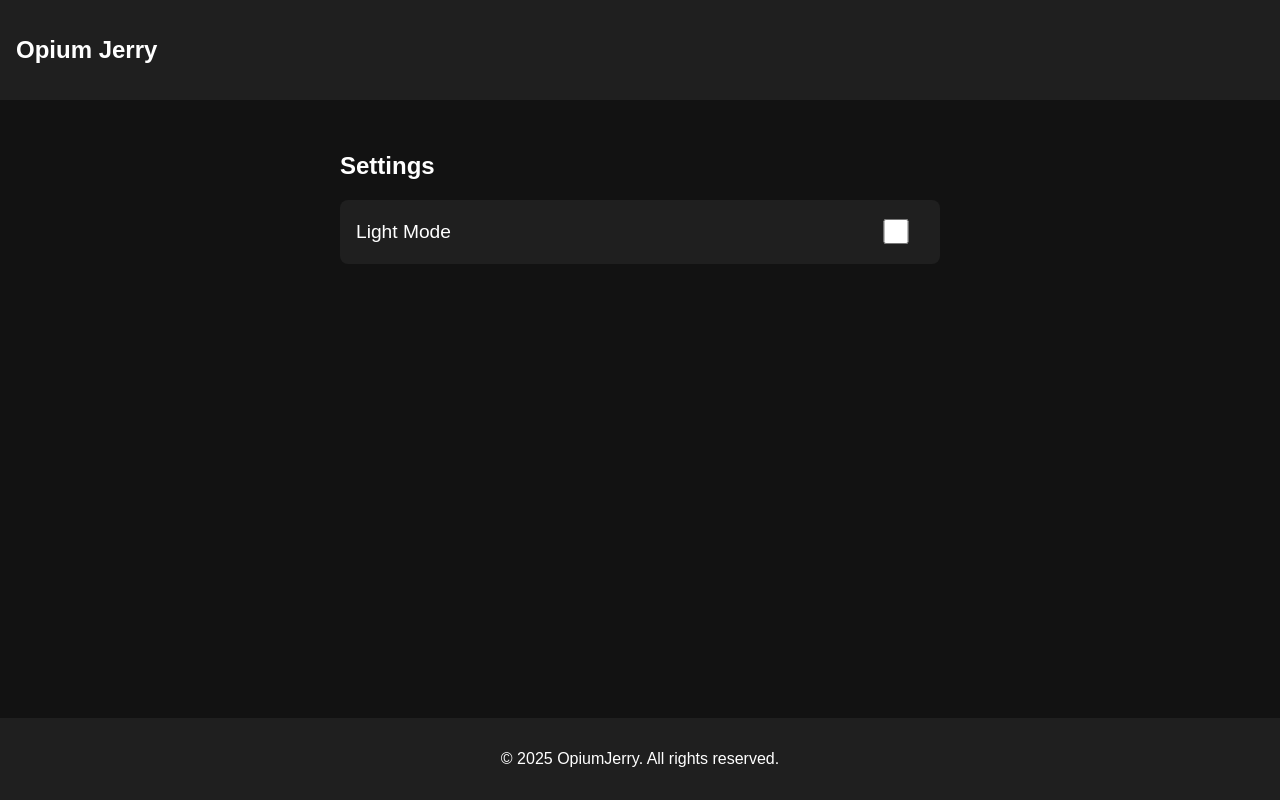
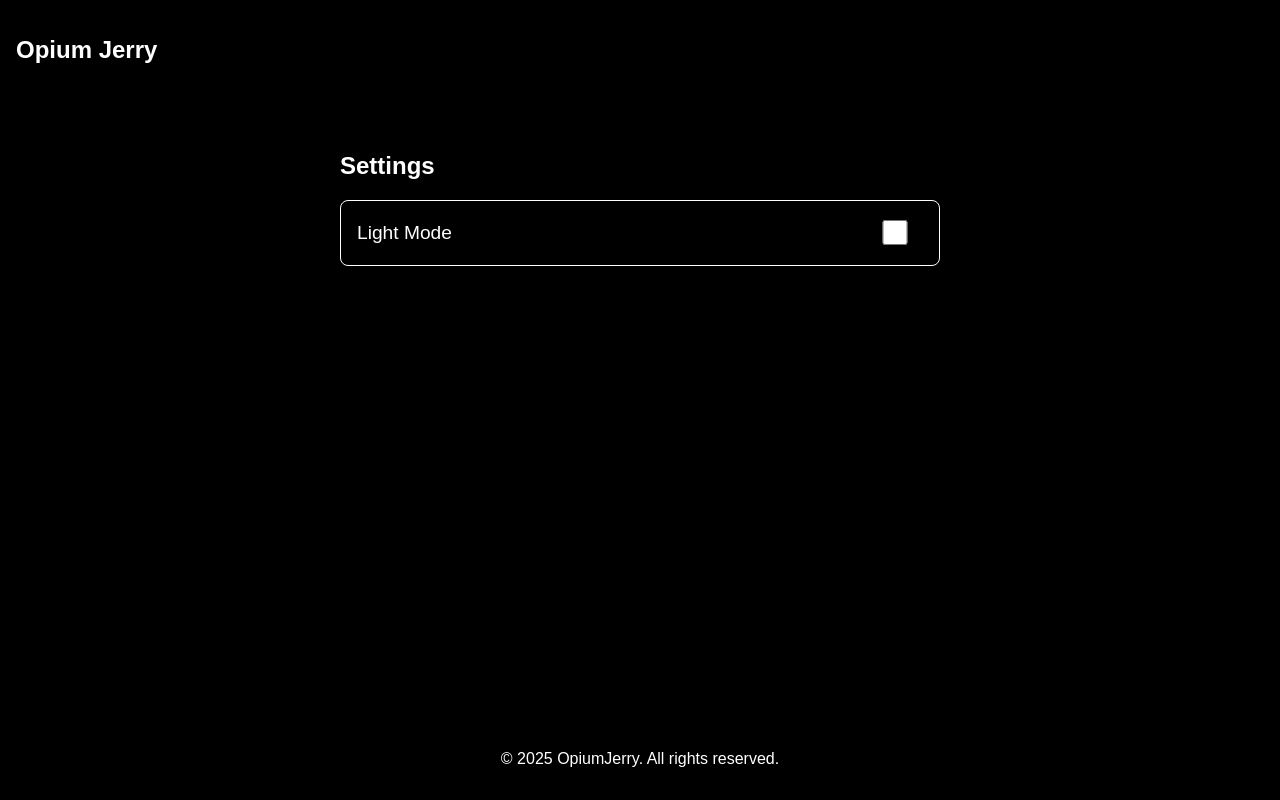
Before and after one commit to OpiumJerry/OpiumJerry.github.io, a plain HTML site: page settings/index.html in a window 1280 px wide. Drawn offline with Linux system fonts and the light colour scheme.

Commit message:
Update index.html

```diff
--- a/settings/index.html
+++ b/settings/index.html
@@ -4,19 +4,17 @@
     <meta charset="UTF-8">
     <meta name="viewport" content="width=device-width, initial-scale=1.0">
     <title>Settings - Opium Jerry 🤑</title>
-</head>
-<body>
     <style>
         body {
             font-family: Arial, sans-serif;
             margin: 0;
             padding: 0;
-    background-color: #121212;
+            background-color: #000000;
             color: #ffffff;
         }
 
         header {
-    background-color: #1f1f1f;
+            background-color: #000000;
             padding: 1em;
         }
 
@@ -30,7 +28,7 @@ main {
         }
 
         footer {
-    background-color: #1f1f1f;
+            background-color: #000000;
             color: #ffffff;
             text-align: center;
             padding: 1em 0;
@@ -45,8 +43,9 @@ footer {
         }
 
         .toggle-container {
-    background-color: #1f1f1f;
+            background-color: #000000;
             padding: 1em;
+            border: 1px solid #ffffff;
             border-radius: 8px;
             display: flex;
             align-items: center;
@@ -64,6 +63,8 @@ footer {
             height: 25px;
         }
     </style>
+</head>
+<body>
     <header>
         <nav>
             <a href="https://opiumjerry.github.io"><h2>Opium Jerry</h2></a>
@@ -92,6 +93,10 @@ footer {
             const body = document.body;
             const toggleSwitch = document.getElementById('theme-toggle');
 
+            if (isLightMode) {
+                body.classList.add('light-mode');
+                toggleSwitch.checked = true;
+            }
 
             toggleSwitch.addEventListener('change', (e) => {
                 if (e.target.checked) {
@@ -104,6 +109,5 @@ footer {
             });
         });
     </script>
-
 </body>
 </html>
```
Lines whose indentation alone changed are shown as unchanged.
